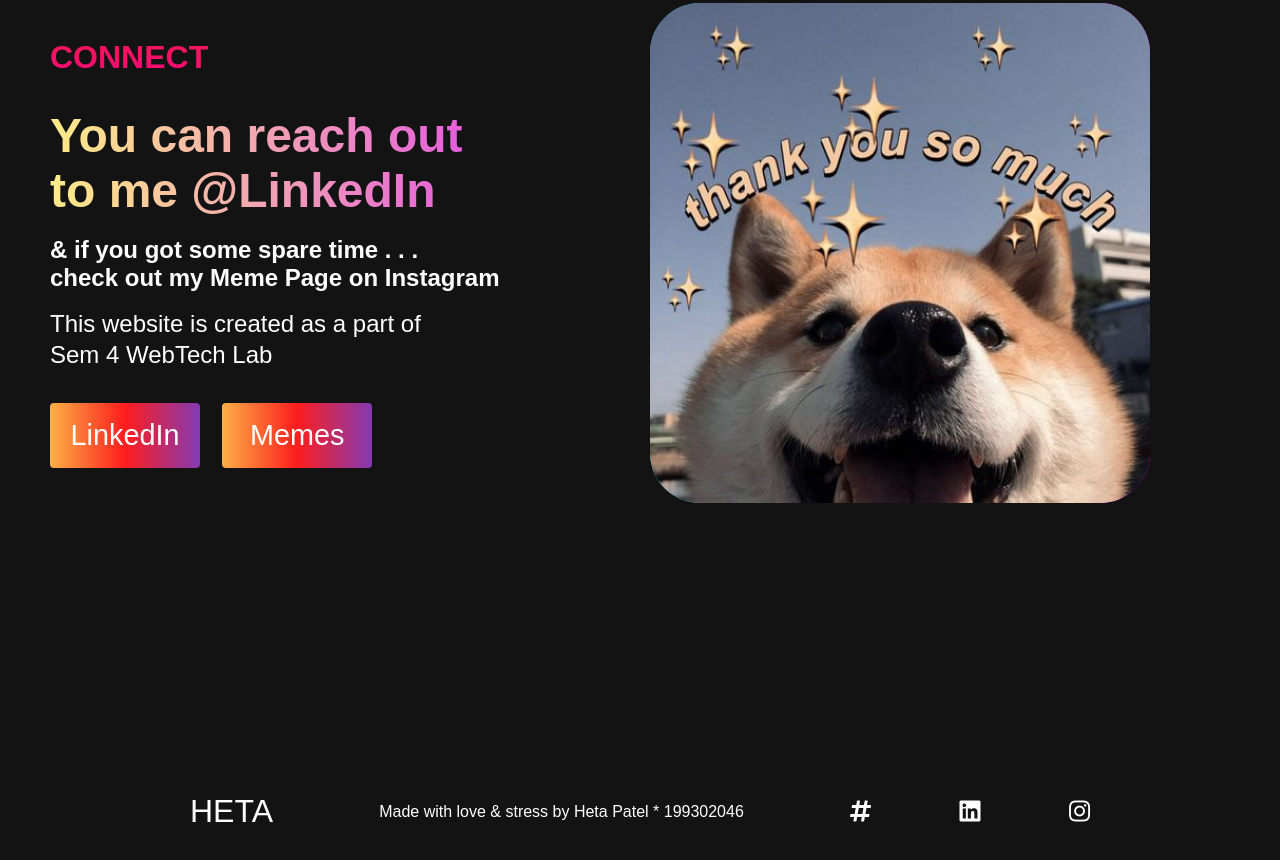
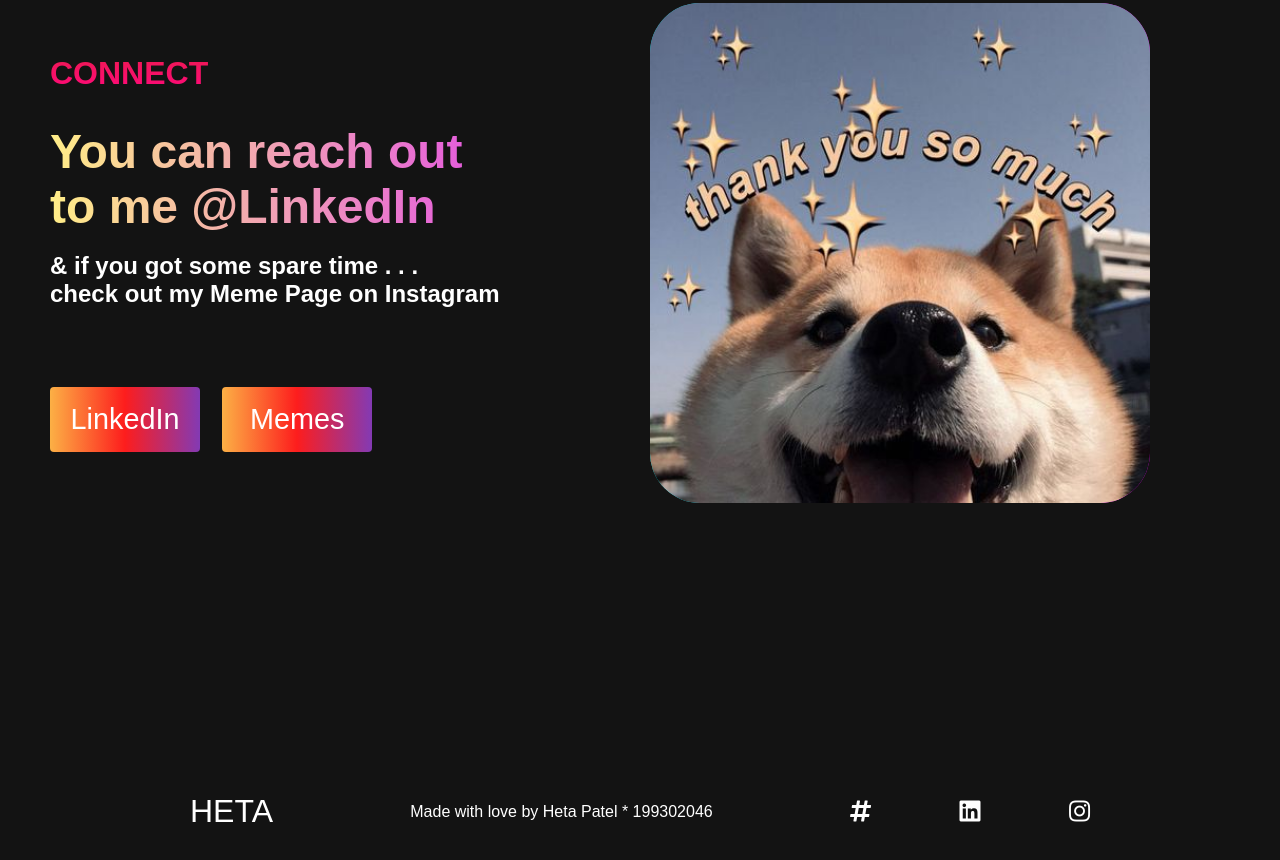
Before and after one commit to Heta287/Portfolio, a plain HTML site: page index.html in a window 1280 px wide. Shown: the part 3343-4203 px from the top of the page. Drawn offline with nearby package versions, Linux system fonts and the light colour scheme; no server answers.

Commit message:
Update index.html

```diff
--- a/index.html
+++ b/index.html
@@ -126,7 +126,7 @@
           <h1>CONNECT</h1>
           <h4>You can reach out <br>to me @LinkedIn</h4><br>
           <h2>& if you got some spare time . . . <br>check out my Meme Page on Instagram</h2>
-          <p>This website is created as a part of <br>Sem 4 WebTech Lab</p>
+          <p> <br>  </p>
           <button class="main__btn"><a href="https://www.linkedin.com/in/hetapatel287/">LinkedIn</a></button>
           &nbsp;&nbsp;&nbsp;&nbsp;<button class="main__btn"><a href="https://www.instagram.com/witty_vista/">Memes</a></button>
         </div>
@@ -146,7 +146,7 @@
           <div class="footer__logo">
             <a href="index.html" id="footer__logo">HETA</a>
           </div>
-          <p class="website__rights">Made with love & stress by Heta Patel * 199302046</p>
+          <p class="website__rights">Made with love by Heta Patel * 199302046</p>
           <div class="social__icons">
             <a href="https://www.instagram.com/witty_vista/" class="social__icon--link"
               ><i class="fas fa-hashtag"></i
```
